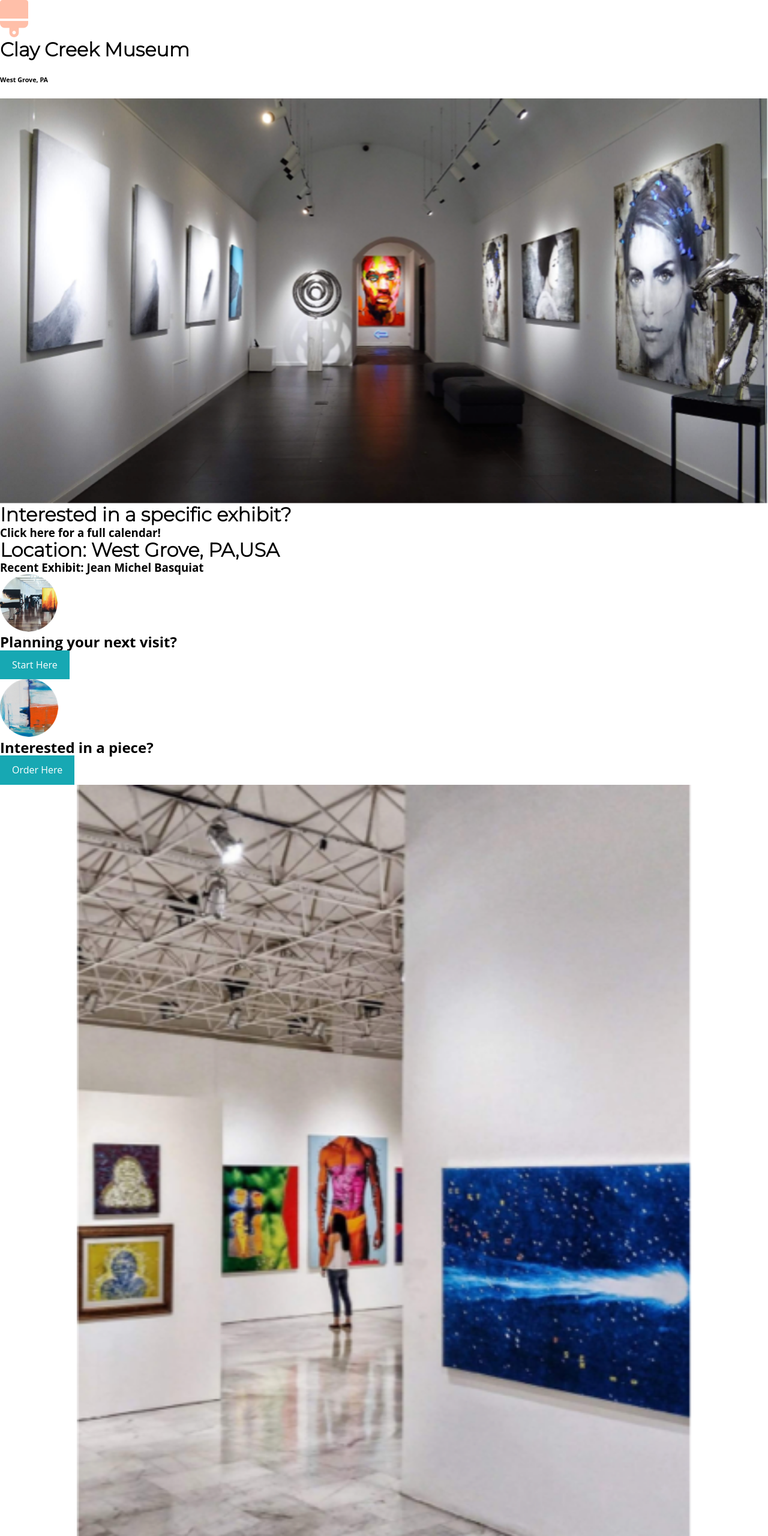
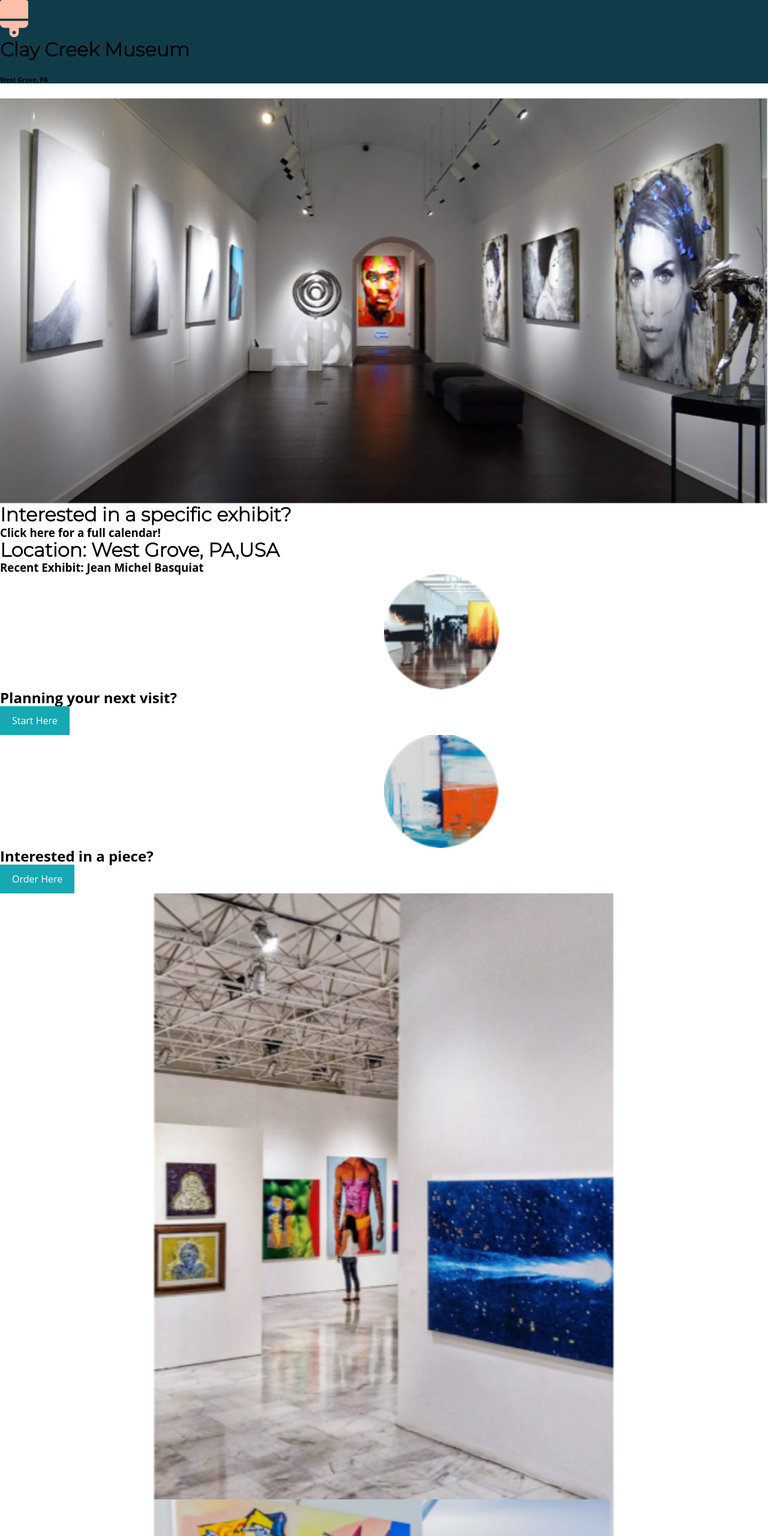
Before and after one commit to CeciFralick/HomeworkW3, a plain HTML site: page deploy/index.html in a window 1280 px wide. Shown: the top 2560 px of the page at 60% size. Drawn offline with nearby package versions, Linux system fonts and the light colour scheme.

Commit message:
fixing again
kept messing it up with the float command but fixed it

```diff
--- a/dev/scss/base/_base.scss
+++ b/dev/scss/base/_base.scss
@@ -51,6 +51,7 @@ font-family: 'Montserrat', sans-serif;
     grid-area: auto;
   }
 
+
   .center {
     display: block;
     margin-left: auto;
@@ -62,7 +63,7 @@ font-family: 'Montserrat', sans-serif;
     display: block;
     margin-left: auto;
     margin-right: auto;
-    width: 80%;
+    width: 60%;
   }
 
   .left {
@@ -82,7 +83,3 @@ font-family: 'Montserrat', sans-serif;
     display: inline-block;
     font-size: 16px;
   }
-
-  #section-2{
-    background-color: coral;
-   }
--- a/dev/scss/layout/_footer.scss
+++ b/dev/scss/layout/_footer.scss
@@ -1,3 +1,6 @@
 /* =============
     Footer
 ============= */
+footer {
+    background-color: #103c49;
+  }
--- a/dev/scss/layout/_header.scss
+++ b/dev/scss/layout/_header.scss
@@ -1,3 +1,6 @@
 /* =============
     Header
 ============= */
+header {
+    background-color: #103c49;
+  }
--- a/dev/scss/sections/_section-2.scss
+++ b/dev/scss/sections/_section-2.scss
@@ -1,6 +1,3 @@
 /* =============
     Section-2
 ============= */
-img {
-    float: left;
-  }
```
Also changed, not shown: deploy/css/styles.css, dev/scss/sections/_section-1.scss (line endings or trailing spaces).
